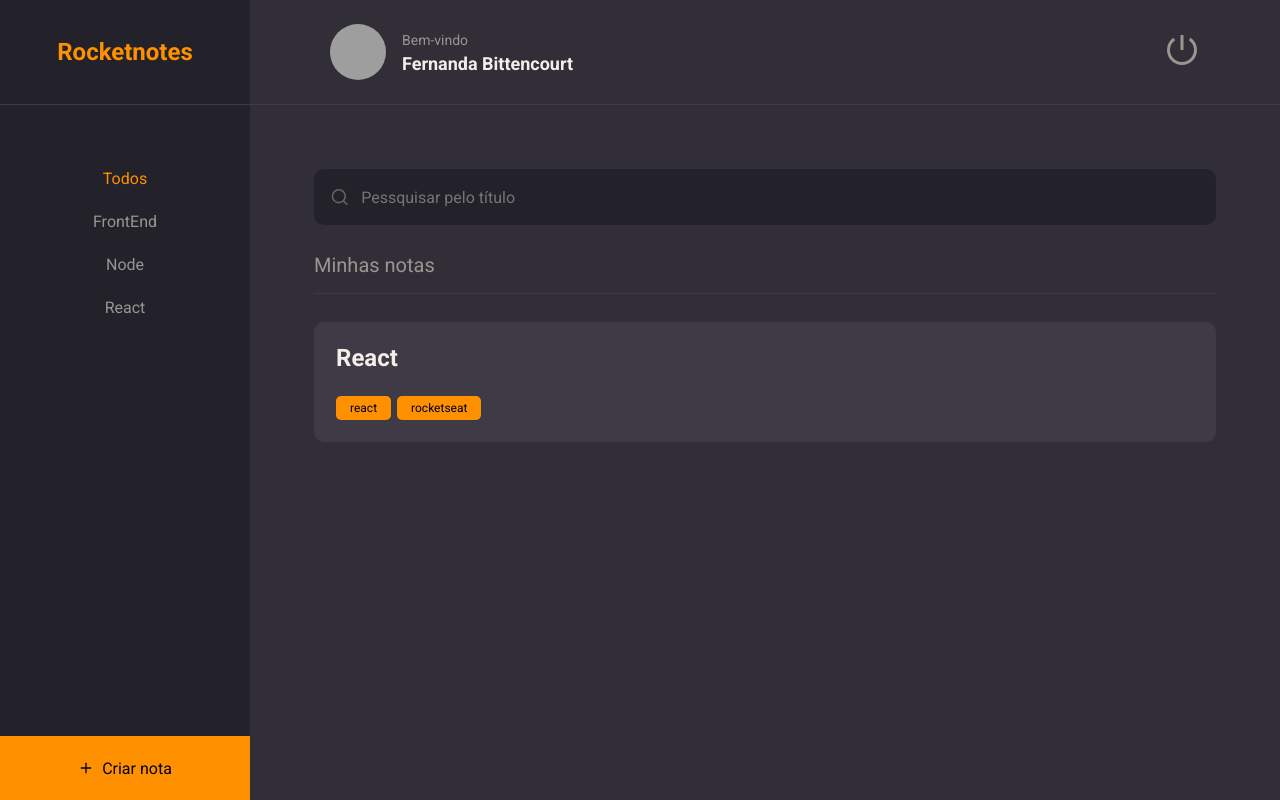
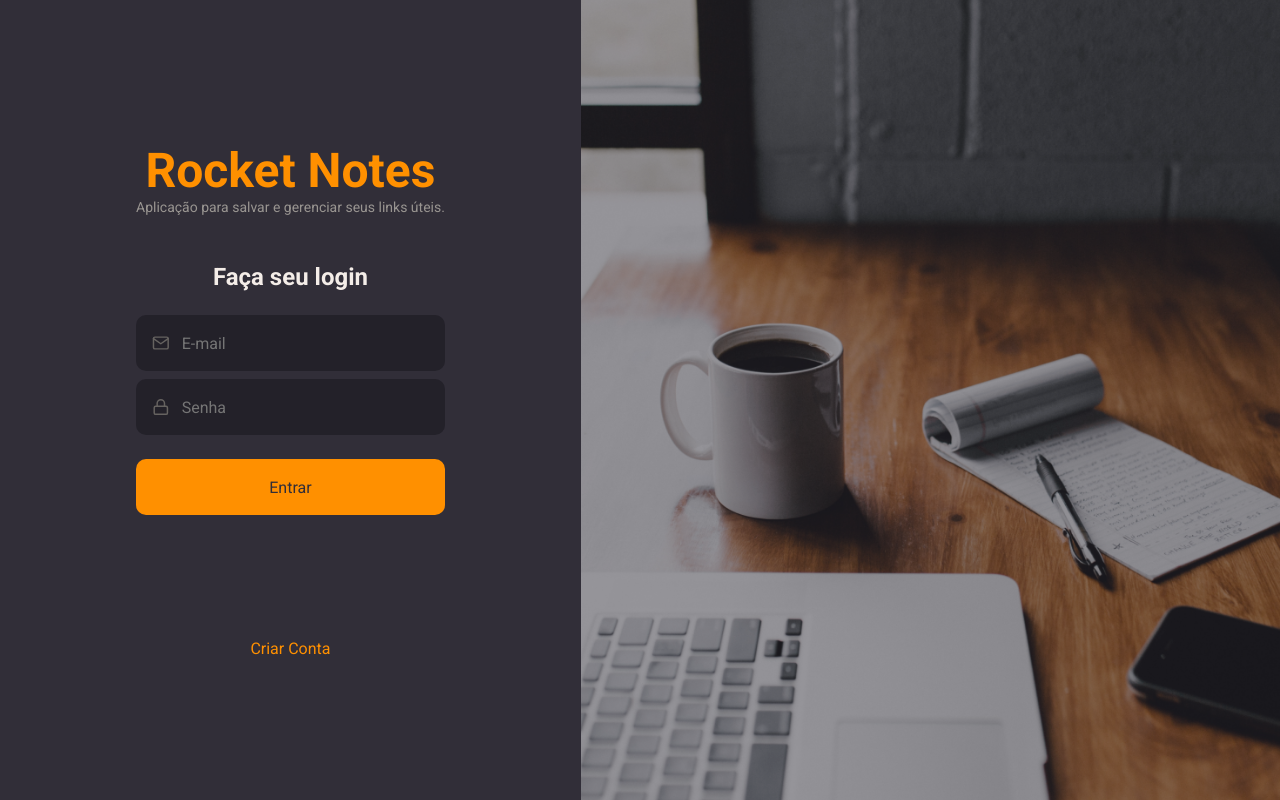
Before and after one commit to Fernandabitten/frontend-rocket-notes, a React (Vite) app: page / in a window 1280 px wide. Built offline with nearby package versions, Linux system fonts and the light colour scheme; grey boxes are pictures that could not be loaded.

Commit message:
signin and signup

```diff
--- a/src/main.jsx
+++ b/src/main.jsx
@@ -3,13 +3,13 @@
 import {ThemeProvider} from 'styled-components';
 import GlobalStyles from './styles/global';
 import theme from './styles/theme';
-import { Home } from './pages/Home';
+import { Signin } from './pages/Signin';
 
 ReactDOM.createRoot(document.getElementById('root')).render(
   <React.StrictMode>
     <ThemeProvider theme={theme}>
     <GlobalStyles />
-      <Home />
+      <Signin />
     </ThemeProvider>
   </React.StrictMode>
 )
--- a/src/pages/Home/index.jsx
+++ b/src/pages/Home/index.jsx
@@ -35,6 +35,22 @@
             ]
           }}
           />
+                    <Note data={{
+            title: 'React',
+            tags: [
+              {id: '1', name:'react'},
+              {id: '2', name:'rocketseat'}
+            ]
+          }}
+          />
+                    <Note data={{
+            title: 'React',
+            tags: [
+              {id: '1', name:'react'},
+              {id: '2', name:'rocketseat'}
+            ]
+          }}
+          />
         </Section>
       </Content>
 
--- /dev/null
+++ b/src/pages/SignUp/style.js
@@ -0,0 +1,49 @@
+import styled from "styled-components";
+import BackgroundImg from '../../assets/background.png'
+
+export const Container = styled.div`
+  height: 100vh;
+
+  display: flex;
+  align-items: stretch;
+`;
+
+export const Form = styled.form`
+  padding: 0 136px;
+  height: 100%;
+
+  display: flex;
+  flex-direction: column;
+  justify-content: center;
+  align-items: center;
+  text-align: center;
+
+  > h1 {
+    font-size: 48px;
+    color: ${({theme}) => theme.COLORS.ORANGE};
+  }
+
+  > h2 {
+    font-size: 24px;
+    margin: 48px 0;
+    /* margin-top: 84px;
+    margin-bottom: 24px; */
+  }
+
+  > p {
+    font-size: 14px;
+    color: ${({theme}) => theme.COLORS.GRAY_100};
+  }
+
+  > a {
+    margin-top: 124px;
+    color: ${({theme}) => theme.COLORS.ORANGE};
+  }
+`;
+
+export const Background = styled.div`
+  flex: 1;
+  background: url(${BackgroundImg}) no-repeat center center;
+  background-size: cover;
+  opacity : 0.5;
+  `
--- /dev/null
+++ b/src/pages/Signin/index.jsx
@@ -0,0 +1,31 @@
+import {Container, Form, Background}  from './style';
+
+import {Input} from '../../components/Input';
+import {Button} from '../../components/Button';
+import {FiMail, FiLock} from 'react-icons/fi';
+
+export function Signin() {
+  return(
+    <Container>
+      <Form>
+        <h1>Rocket Notes</h1>
+        <p>Aplicação para salvar e gerenciar seus links úteis.</p>
+        <h2>Faça seu login</h2>
+
+        <Input
+          placeholder="E-mail"
+          type="text"
+          icon= {FiMail}
+        />
+        <Input
+          placeholder="Senha"
+          type="password"
+          icon= {FiLock}
+        />
+        <Button title="Entrar"/>
+        <a href="#">Criar Conta</a>
+      </Form>
+      <Background/>
+    </Container>
+  )
+}
--- /dev/null
+++ b/src/pages/Signin/style.js
@@ -0,0 +1,47 @@
+import styled from "styled-components";
+import BackgroundImg from '../../assets/background.png'
+
+export const Container = styled.div`
+  height: 100vh;
+
+  display: flex;
+  align-items: stretch;
+`;
+
+export const Form = styled.form`
+  padding: 0 136px;
+
+  display: flex;
+  flex-direction: column;
+  justify-content: center;
+  align-items: center;
+  text-align: center;
+
+  > h1 {
+    font-size: 48px;
+    color: ${({theme}) => theme.COLORS.ORANGE};
+  }
+
+  > h2 {
+    font-size: 24px;
+    margin: 48px 0;
+    margin-bottom: 24px;
+  }
+
+  > p {
+    font-size: 14px;
+    color: ${({theme}) => theme.COLORS.GRAY_100};
+  }
+
+  > a {
+    margin-top: 124px;
+    color: ${({theme}) => theme.COLORS.ORANGE};
+  }
+`;
+
+export const Background = styled.div`
+  flex: 1;
+  background: url(${BackgroundImg}) no-repeat center center;
+  background-size: cover;
+  opacity : 0.5;
+  `
```
Also changed, not shown: src/pages/SignUp/index.jsx (added, +35 -0 lines), src/assets/background.png (added).
